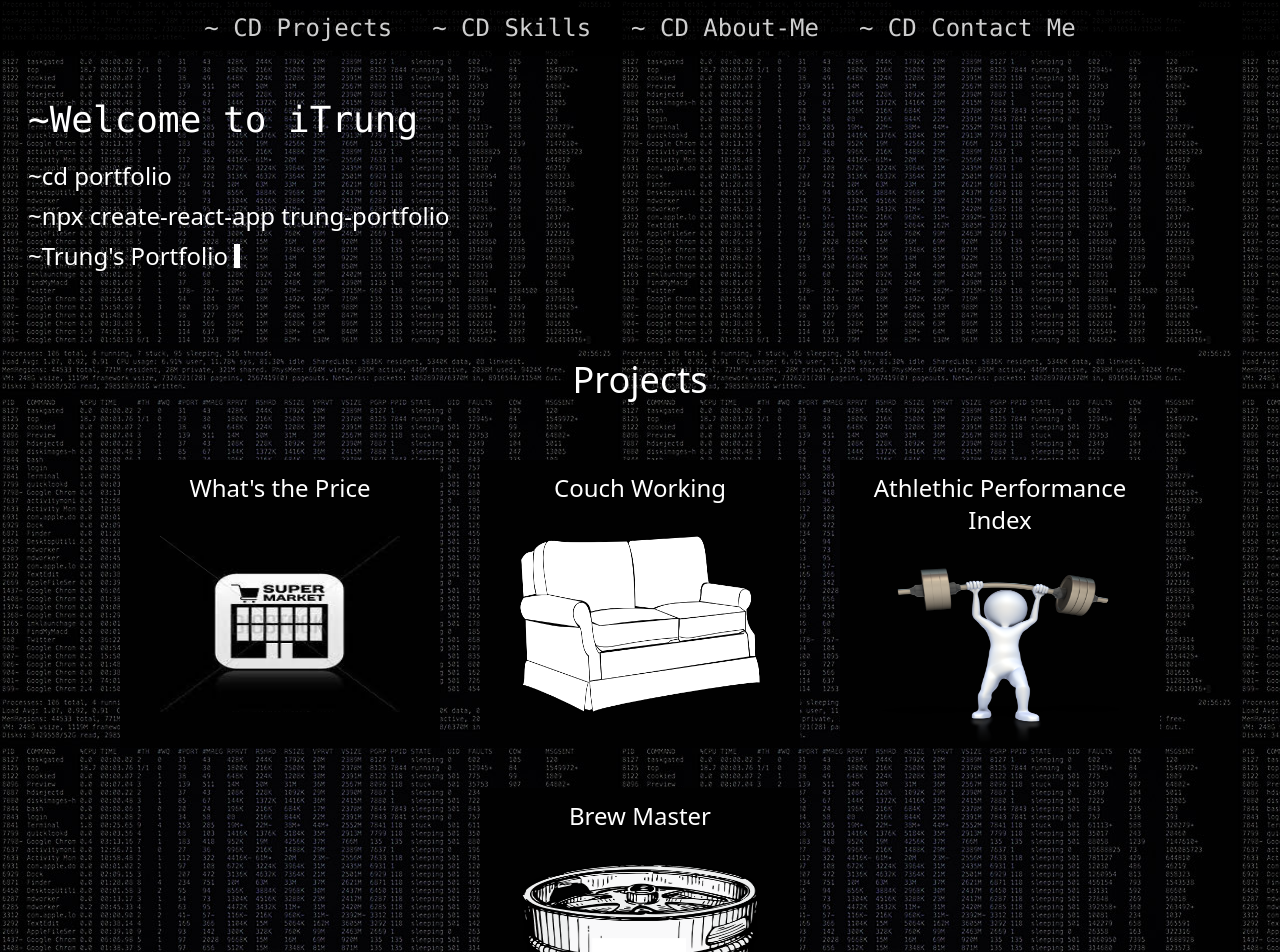
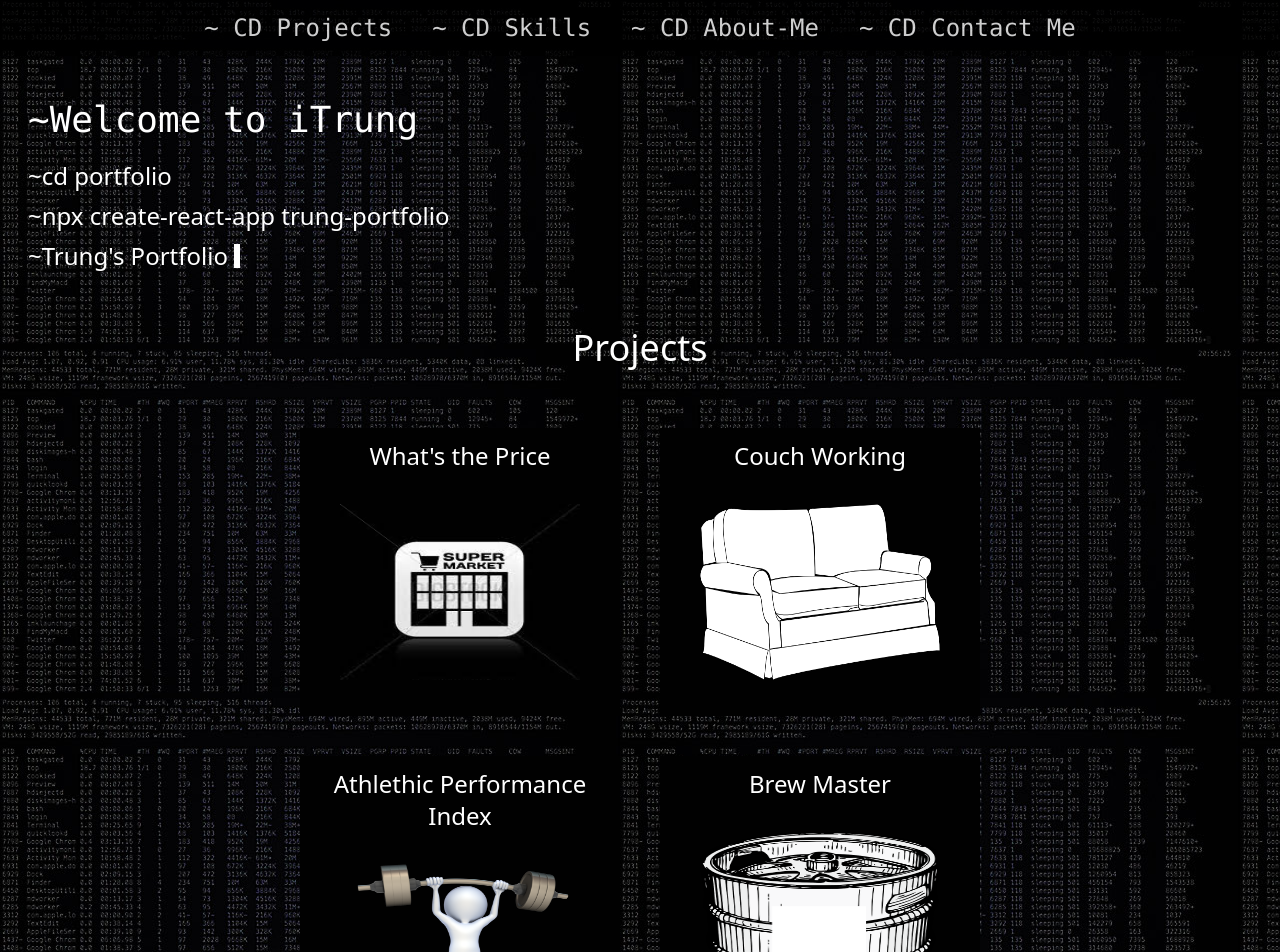
Before and after one commit to tdiec00/portfolio, a React (Create React App) app in the folder client/: page / in a window 1280 px wide. Shown: the top 952 px of the page. Built offline with nearby package versions, Linux system fonts and the light colour scheme.

Commit message:
margin adjustments

```diff
--- a/client/src/Screens/projectPage/ProjectPage.jsx
+++ b/client/src/Screens/projectPage/ProjectPage.jsx
@@ -10,9 +10,9 @@ import keg from "../../images/keg.png"
 
 export default function ProjectPage() {
   return (
-    <div id="project" className=" text-white  text-center w-screen flex flex-col justify-center text-2xl md:h-screen ">
+    <div id="project" className=" text-white   text-2xl ">
       <h1 className="text-2xl md:text-4xl mb-10">Projects</h1>
-      <div className="flex flex-wrap justify-center">
+      <div className="flex flex-wrap max-w-sm m-auto lg:max-w-4xl justify-center">
         <ProjectContainer title="What's the Price" link="https://trungs-supermarket.netlify.app/" image={supermarket} alt="black and white supermarket">
           <WhatsThePrice />
         </ProjectContainer>
```
